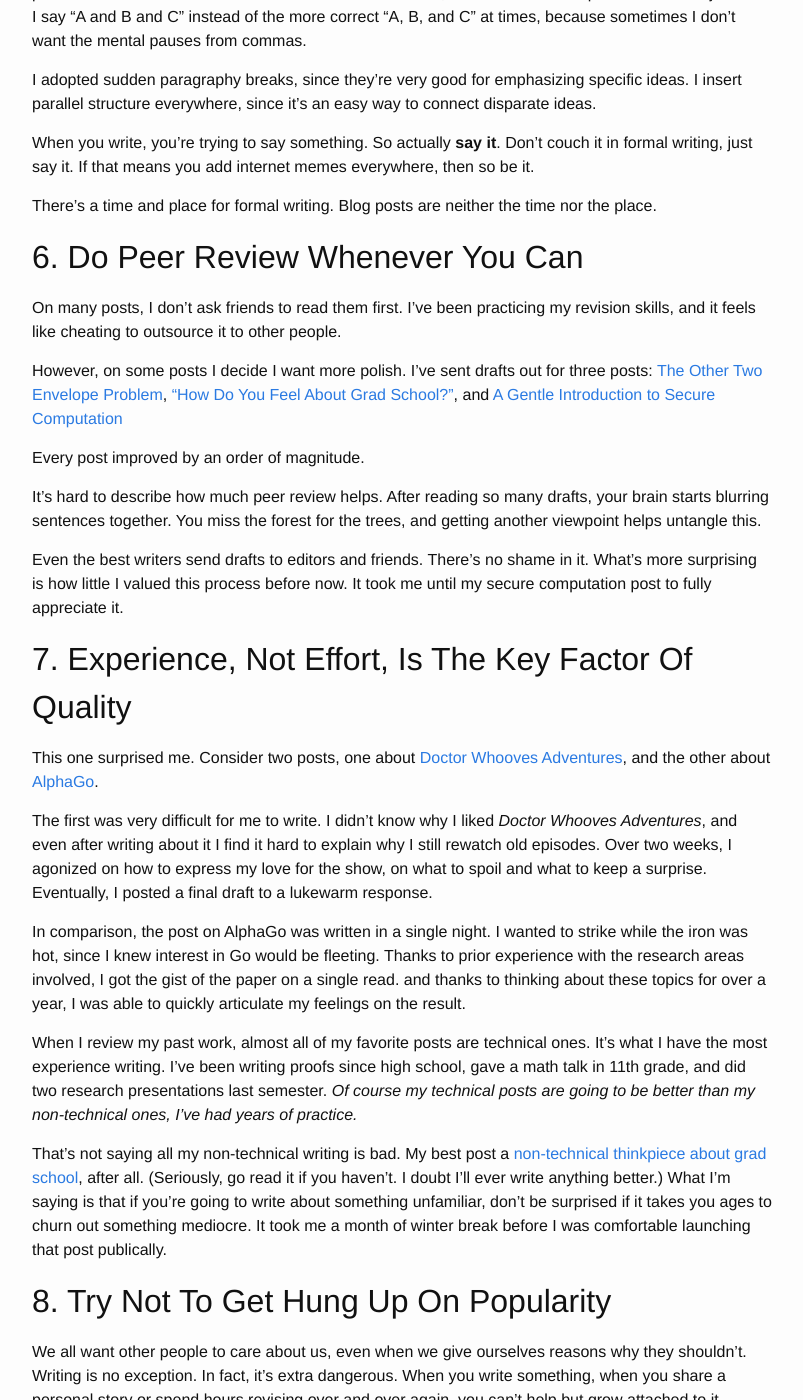
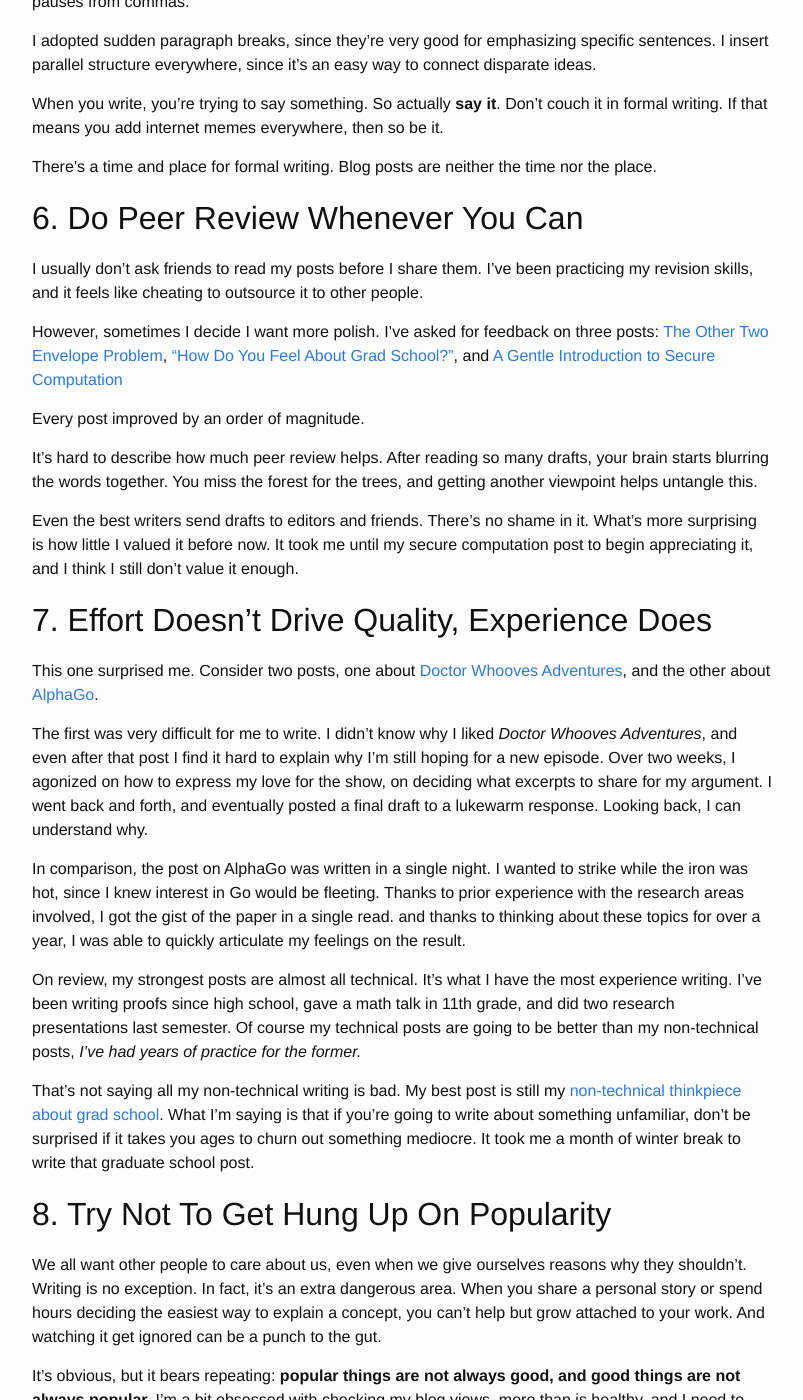
Before and after one commit to alexirpan/alexirpan.github.io, a Jekyll site: the page built from index.html, in a window 1280 px wide and 1400 px high, scrolled down 3863 px. Shown: the whole window, without its empty margins (238-1041 px from the left). Built offline with Jekyll 4.4.1, drawn with Linux system fonts in a browser that asks for light colours; the list of posts is cut into pages by our own code; some of the changed text lies outside the part shown.

Commit message:
More revisions. One final reread (yeah right, I say that every time.)

```diff
--- a/_posts/2016-02-18-half-year.markdown
+++ b/_posts/2016-02-18-half-year.markdown
@@ -5,13 +5,13 @@ date:   2016-02-18 00:15:00 -0800
 ---
 
 Just over six months ago, I [rebooted my personal site](http://www.alexirpan.com/2015/08/18/hello-world-again.html)
-into the current blog. So far, I've been pleasantly surprised.
+and started blogging. So far, I've been pleasantly surprised at the response.
 It's encouraging to know people like reading my own brand of
 stupidity.
 
 As celebration, I decided to reflect on the lessons I've learned.
 The part of me that loves all things meta wouldn't forgive myself
-if I never wrote a blog post about my blog.
+if I skipped a chance to write a blog post about my blog.
 
 
 \*\*\*
@@ -39,29 +39,26 @@ Or said more succinctly,
 (Jack The Dog, *Adventure Time*)
 {: .centered }
 
-\*\*\*
-{: .centered }
-
 
 # 2. Your Writing Environment Matters. Take The Time To Find One That Works For You
 
-My old personal site used [Blogger](https://www.blogger.com). It worked,
+My old personal site ran on [Blogger](https://www.blogger.com). It worked,
 but I quickly lost motivation to update it.
-Blogger abstracts away tons of its functionality behind its own tools.
+Blogger abstracts its functionality behind its own tools, and I got sick of it.
 To create posts, I had to go to Blogger's site and write in
 their Microsoft Word-esque editor. To change the site layout, I had to use
-a drag and drop interface or edit the raw HTML. Plus, all the tie-ins with Google+
-annoyed me.
+a drag and drop interface or edit raw HTML. Plus, all the tie-ins with Google+
+were vaguely annoying.
 
-In contrast, using [Github Pages](https://pages.github.com/) has been a complete
-joy. It's transparent, I have total control over my site's design, and I
+In contrast, [Github Pages](https://pages.github.com/) has been a complete
+joy. It's transparent. I have total control over my site's design. I
 get free edit history thanks to Git.
 I know it's incredibly nerdy to say this, but getting to write my blog posts
 in Markdown using Vim is fantastic.
 
 So far, my blog uses images, audio clips, code
 highlighting, Youtube embeds, spoiler buttons, typeset math (from [KaTeX](http://khan.github.io/KaTeX/)),
-comments (from Disqus), and analytics (from Google Analytics).
+comments (from [Disqus](https://disqus.com)), and analytics (from [Google Analytics](https://www.google.com/analytics/)).
 Not only does it all work, I know how it all works, which is a huge plus.
 
 If you're familiar with Git, it's surprising how natural blogging in it feels.
@@ -96,13 +92,13 @@ As Douglas Hofstadter puts it,
 {: .centered}
 
 Proving Hofstadter's Law wouldn't be so bad if I didn't do most of my writing
-at midnight. To show how bad this can be, here are the commits for
+at midnight. To show why it's awful, here are the commits for
 my [first technical post](http://www.alexirpan.com/2015/08/23/simulating-a-biased-coin-with-a-fair-one.html).
 
 ![Commits for coins branch](/public/half-year/coins-commits.png)
 {: .centered}
 
-Pictured: slow descent into madness
+Pictured: my slow descent into madness
 {: .centered}
 
 
@@ -121,13 +117,13 @@ another at 2 AM, a few 3 AM commits mixed in...
 ![Commits for half-year branch](/public/half-year/halfyear-commits.png)
 {: .centered}
 
-Pictured: descent into madness, complete
+Pictured: my descent into madness, complete
 {: .centered}
 
 
 It's okay to get frustrated at your writing speed. Everyone wishes they could
-write it right the first time, but no one does. Try not to let it bother you,
-and keep going. (I find that taking my rage out on commit messages helps.)
+write it well the first time, but no one does. Try not to let it bother you,
+and keep going. I find that taking my rage out in commit messages helps.
 
 > More things. All the things. man whose going to read these commits anyways (Sat Dec 19 03:36:46 2015)
 
@@ -168,30 +164,30 @@ I think people undervalue how impressive sticking to a schedule is. We'd all
 be a lot better off if we [valorized organization more](http://www.alexirpan.com/2015/09/01/optimizing-process.html).
 
 
-# 5. Your Writing Style is Your Speaking Style. Embrace It
+# 5. Your Writing Style Is Your Speaking Style. Embrace It
 
 When I started this blog, I chose to keep it colloquial. It's my blog, and
 it's my voice. If I want to use contractions or swear a bit, I will, formal
 writing conventions be damned. If my posts drag on, that's part of who I
-am.
+am, I won't change it.
 
 I don't want to feel obligated to write a certain way, or present only certain
-parts about myself. I write things in the way I like to read them, and
-if anyone else thinks that's cool, it's just a bonus.
+parts about myself. I write things I'll want to read later.
+If other people read them too, that's cool.
 
-Once I tried to [write like how I'd talk if I had the time to phrase things
+Once I started [writing like how I'd talk if I had the time to phrase things
 just right](http://paulgraham.com/talk.html), I started noticing patterns.
 I start sentences with "and" or "but" or "because", since I like
 the abruptness of the conjunction. I say "A and B and C"
-instead of the more correct "A, B, and C" at times, because sometimes I don't
-want the mental pauses from commas.
+instead of "A, B, and C" occasionally, because sometimes I don't
+like the mental pauses from commas.
 
-I adopted sudden paragraphy breaks, since they're very good for emphasizing
-specific ideas. I insert parallel structure everywhere, since it's an easy way
+I adopted sudden paragraph breaks, since they're very good for emphasizing
+specific sentences. I insert parallel structure everywhere, since it's an easy way
 to connect disparate ideas.
 
 When you write, you're trying to say something. So actually **say it**. Don't
-couch it in formal writing, just say it. If that means you add internet memes
+couch it in formal writing. If that means you add internet memes
 everywhere, then so be it.
 
 There's a time and place for formal writing. Blog posts are neither the time
@@ -200,12 +196,12 @@ nor the place.
 
 # 6. Do Peer Review Whenever You Can
 
-On many posts, I don't ask friends to read them first. I've been
+I usually don't ask friends to read my posts before I share them. I've been
 practicing my revision skills, and it feels like cheating to outsource
 it to other people.
 
-However, on some posts I decide I want more polish.
-I've sent drafts out for three posts:
+However, sometimes I decide I want more polish.
+I've asked for feedback on three posts:
 [The Other Two Envelope Problem](http://www.alexirpan.com/2015/09/09/the-other-two-envelope-problem.html),
 ["How Do You Feel About Grad School?"](http://www.alexirpan.com/2016/01/03/grad-school.html),
 and [A Gentle Introduction to Secure Computation](http://www.alexirpan.com/2016/02/11/secure-computation.html)
@@ -213,54 +209,55 @@ and [A Gentle Introduction to Secure Computation](http://www.alexirpan.com/2016/
 Every post improved by an order of magnitude.
 
 It's hard to describe how much peer review helps.
-After reading so many drafts, your brain starts blurring sentences together.
+After reading so many drafts, your brain starts blurring the words together.
 You miss the forest for the trees, and getting another viewpoint helps
 untangle this.
 
 Even the best writers send drafts to editors and friends. There's no shame in
-it. What's more surprising is how little I valued this process before now.
-It took me until my secure computation post to fully appreciate it.
+it. What's more surprising is how little I valued it before now.
+It took me until my secure computation post to begin appreciating it, and I think
+I still don't value it enough.
 
 
-# 7. Experience, Not Effort, Is The Key Factor Of Quality
+# 7. Effort Doesn't Drive Quality, Experience Does
 
 This one surprised me. Consider two posts, one about [Doctor Whooves Adventures](http://www.alexirpan.com/2015/09/24/how-an-audio-play-about-a-time-traveling-pony-turned-me-into-a-fanboy.html),
 and the other about [AlphaGo](http://www.alexirpan.com/2016/01/28/deepmind-go.html).
 
 The first was very difficult for me to write. I didn't know why I liked
-*Doctor Whooves Adventures*, and even after writing about it I find it hard
-to explain why I still rewatch old episodes. Over two weeks, I
-agonized on how to express my love for the show, on what to spoil and
-what to keep a surprise. Eventually, I posted a final draft to a lukewarm response.
+*Doctor Whooves Adventures*, and even after that post I find it hard
+to explain why I'm still hoping for a new episode. Over two weeks, I
+agonized on how to express my love for the show, on deciding what excerpts to
+share for my argument. I went back and forth, and eventually posted a final
+draft to a lukewarm response. Looking back, I can understand why.
 
 In comparison, the post on AlphaGo was written in a single night.
 I wanted to strike while the iron was hot, since I knew interest in Go would be
 fleeting.
 Thanks to prior experience with the research areas involved, I got the gist of
-the paper on a single read. and thanks to thinking about these
+the paper in a single read. and thanks to thinking about these
 topics for over a year, I was able to quickly articulate my feelings on the
 result.
 
-When I review my past work, almost all of my favorite posts are technical
-ones. It's what I have the most experience writing. I've been writing
+On review, my strongest posts are almost all technical.
+It's what I have the most experience writing. I've been writing
 proofs since high school, gave a math talk in 11th grade, and did two research
-presentations last semester. *Of course my technical posts are going to be better
-than my non-technical ones, I've had years of practice.*
+presentations last semester. Of course my technical posts are going to be better
+than my non-technical posts, *I've had years of practice for the former.*
 
 That's not saying all my non-technical writing is bad. My best post
-a [non-technical thinkpiece about grad school](http://www.alexirpan.com/2016/01/03/grad-school.html),
-after all. (Seriously, go read it if you haven't. I doubt I'll ever write anything
-better.) What I'm saying is that if you're going to write about something unfamiliar,
+is still my [non-technical thinkpiece about grad school](http://www.alexirpan.com/2016/01/03/grad-school.html).
+What I'm saying is that if you're going to write about something unfamiliar,
 don't be surprised if it takes you ages to churn out something mediocre. It took
-me a month of winter break before I was comfortable launching that post publically.
+me a month of winter break to write that graduate school post.
 
 
 # 8. Try Not To Get Hung Up On Popularity
 
 We all want other people to care about us, even when we give ourselves reasons
-why they shouldn't. Writing is no exception. In fact, it's extra dangerous.
-When you write something, when you share a personal story or spend hours
-revising over and over again, you can't help but grow attached to it. Watching it
+why they shouldn't. Writing is no exception. In fact, it's an extra dangerous area.
+When you share a personal story or spend hours deciding the easiest way to explain
+a concept, you can't help but grow attached to your work. And watching it
 get ignored can be a punch to the gut.
 
 It's obvious, but it bears repeating: **popular things are not always good, and
@@ -268,31 +265,29 @@ good things are not always popular.** I'm a bit obsessed with checking my blog v
 more than is healthy, and I need to remember to divorce my feelings about a
 post from its view count.
 
-What people think about your post matters, but don't let it rule everything about
-you. According to Google Analytics, my most viewed posts are:
+What people think about your work matters. But don't let it rule everything about
+you. According to Google Analytics, my three most viewed posts are:
 
 * A Gentle Introduction to Secure Computation
 * "How Do You Feel About Grad School?"
 * Mystery Hunt 2016 Wrap-Up
 
-The first stuck on Hacker News for a day, the second got very good traction among
-my Facebook friends, and the last got shared to the Mystery Hunt subreddit.
-Note that all of that is tangentially related to the actual quality - I got
-more views because I shared the link to a more public place.
+The first stuck on Hacker News for a day, and the last got shared to the Mystery Hunt subreddit.
+Note that both are tangentially related to the actual quality.
 
 If I cared only about view count, I wouldn't bother writing about
-[a My Little Pony made-for-TV movie](http://www.alexirpan.com/2015/11/02/friendship-games-geometry.html),
-because I know most people won't care. But I do, and that makes it worth it.
+a [My Little Pony made-for-TV movie](http://www.alexirpan.com/2015/11/02/friendship-games-geometry.html),
+because I know most people won't care. But I care, and that's why I did it.
 
 (For the record, both my [AlphaGo post](http://www.alexirpan.com/2016/01/28/deepmind-go.html)
 and [Khan Academy post](http://www.alexirpan.com/2015/08/20/things-i-did-in-my-khan-academy-internship.html)
 deserve more views than they have. You really don't need to read that MLP post
-unless you're interested in attention to detail.)
+unless you're interested in nerd-sniping commentated live.)
 
 \*\*\*
 {: .centered }
 
-We'll see how I feel these lessons in the future.
+We'll see how I feel about these lessons in the future.
 If there's one constant in the universe, it's that everyone thinks
 their past self is an idiot.
 
@@ -308,11 +303,11 @@ I may also try writing some short stories. I haven't done creative
 writing since high school, but after reading so much [web fiction](http://www.alexirpan.com/recs/), I'm
 up for giving it a shot.
 
-At my current rate, that'll take two months. With planning fallacy, maybe three.
-Knowing that I still overshoot my estimates...well, let's say six more months to
-be safe. Hopefully I do faster than that though.
+At my current rate, four posts will take two months. With planning fallacy, maybe three.
+Knowing that I still overshoot my estimates...well, let's try another six
+months. Hopefully I get more than that done in six months though.
 
-And with that, I'll close with a quote.
+I'll close with a quote, something as "me" as I can find.
 
 > SP: Do you see now, Doctor? This land is divided, and there is no fixing it.
 >
```
Also changed, not shown: other parts of _posts/2016-02-18-half-year.markdown (+14 -15 lines).
